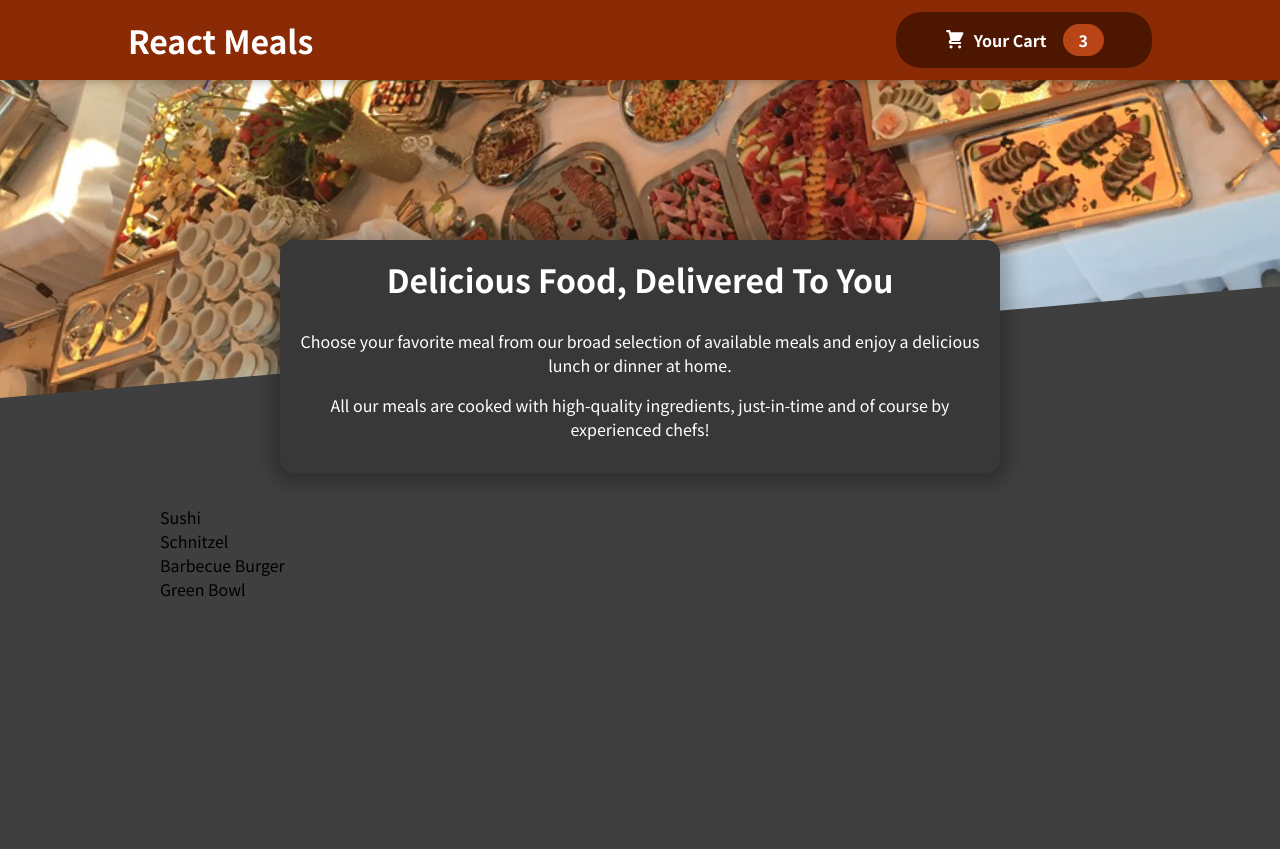
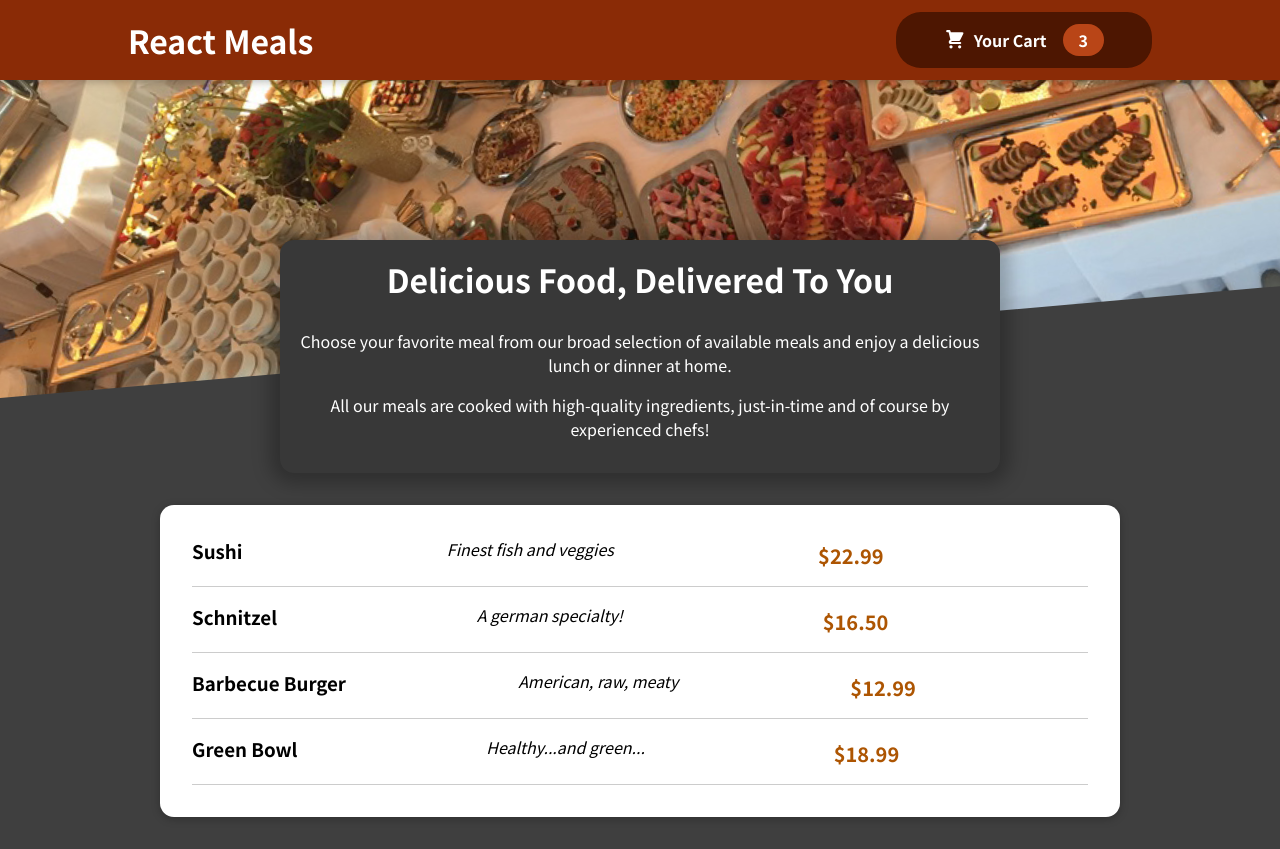
Before and after one commit to stingrayzboy/react-food-ordering, a React (Create React App) app: page / in a window 1280 px wide. Before the commit the page ends 800 px from the top, so only its background shows below. Built offline with nearby package versions, Linux system fonts and the light colour scheme.

Commit message:
Added a detailed Meal Object

```diff
--- a/src/Components/Meals/AvailableMeals.js
+++ b/src/Components/Meals/AvailableMeals.js
@@ -1,4 +1,6 @@
+import Card from "../UI/Card";
 import classes from "./AvailableMeals.module.css";
+import MealItem from "./MealItem/MealItem";
 const DUMMY_MEALS = [
   {
     id: "m1",
@@ -26,10 +28,19 @@
   },
 ];
 const AvailableMeals = () => {
-  const mealsList = DUMMY_MEALS.map((meal) => <li>{meal.name}</li>);
+  const mealsList = DUMMY_MEALS.map((meal) => (
+    <MealItem
+      key={meal.id}
+      name={meal.name}
+      description={meal.description}
+      price={meal.price}
+    />
+  ));
   return (
     <section className={classes.meals}>
-      <ul>{mealsList}</ul>
+      <Card>
+        <ul>{mealsList}</ul>
+      </Card>
     </section>
   );
 };
--- /dev/null
+++ b/src/Components/Meals/MealItem/MealItem.js
@@ -0,0 +1,18 @@
+import classes from "./MealItem.module.css";
+import React from "react";
+
+const MealItem = (props) => {
+  const price = `$${props.price.toFixed(2)}`;
+  return (
+    <li className={classes.meal}>
+      <div>
+        <h3>{props.name}</h3>
+      </div>
+      <div className={classes.description}>{props.description}</div>
+      <div className={classes.price}>{price}</div>
+      <div></div>
+    </li>
+  );
+};
+
+export default MealItem;
--- /dev/null
+++ b/src/Components/Meals/MealItem/MealItem.module.css
@@ -0,0 +1,22 @@
+.meal {
+    display: flex;
+    justify-content: space-between;
+    margin: 1rem;
+    padding-bottom: 1rem;
+    border-bottom: 1px solid #ccc;
+  }
+
+  .meal h3 {
+    margin: 0 0 0.25rem 0;
+  }
+
+  .description {
+    font-style: italic;
+  }
+
+  .price {
+    margin-top: 0.25rem;
+    font-weight: bold;
+    color: #ad5502;
+    font-size: 1.25rem;
+  }
--- /dev/null
+++ b/src/Components/UI/Card.js
@@ -0,0 +1,6 @@
+import classes from "./Card.module.css";
+const Card = (props) => {
+  return <div className={classes.card}>{props.children}</div>;
+};
+
+export default Card;
--- /dev/null
+++ b/src/Components/UI/Card.module.css
@@ -0,0 +1,6 @@
+.card {
+    padding: 1rem;
+    box-shadow: 0 2px 8px rgba(0, 0, 0, 0.25);
+    border-radius: 14px;
+    background-color: white;
+  }
```
